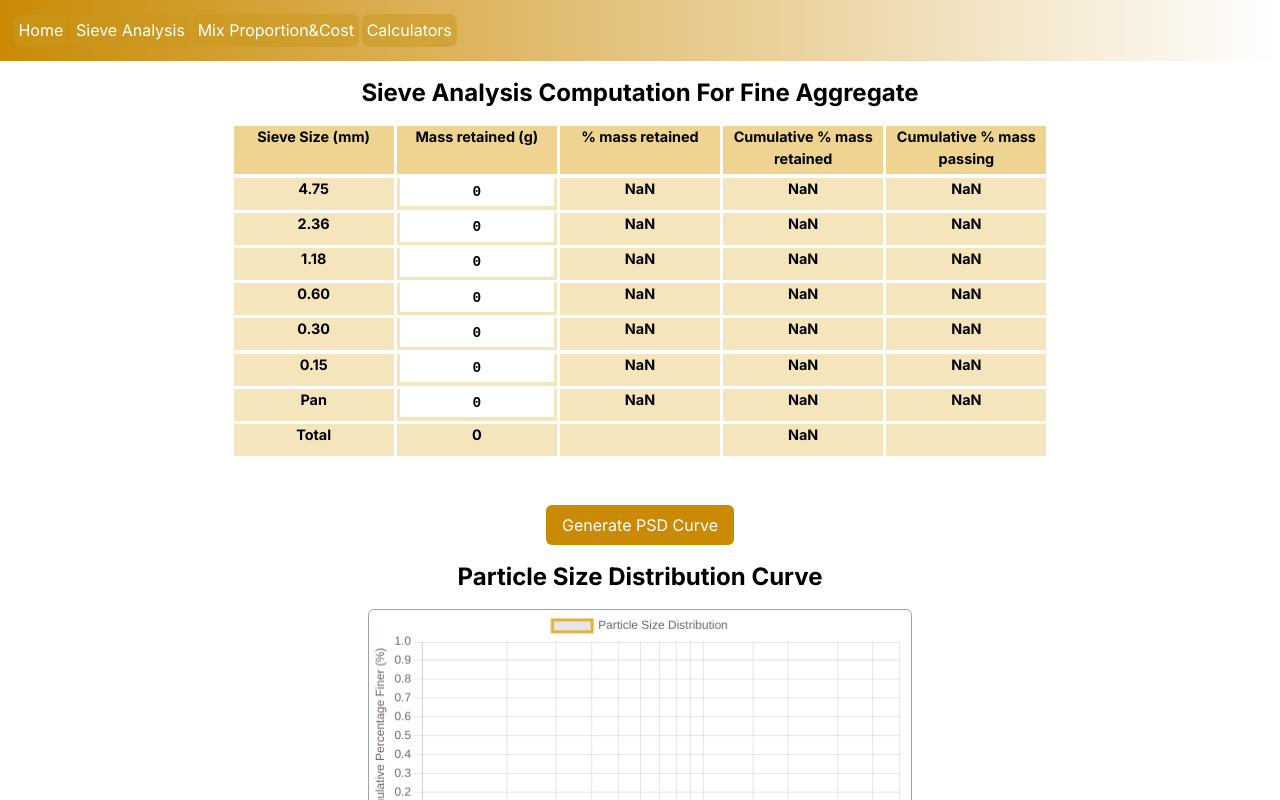
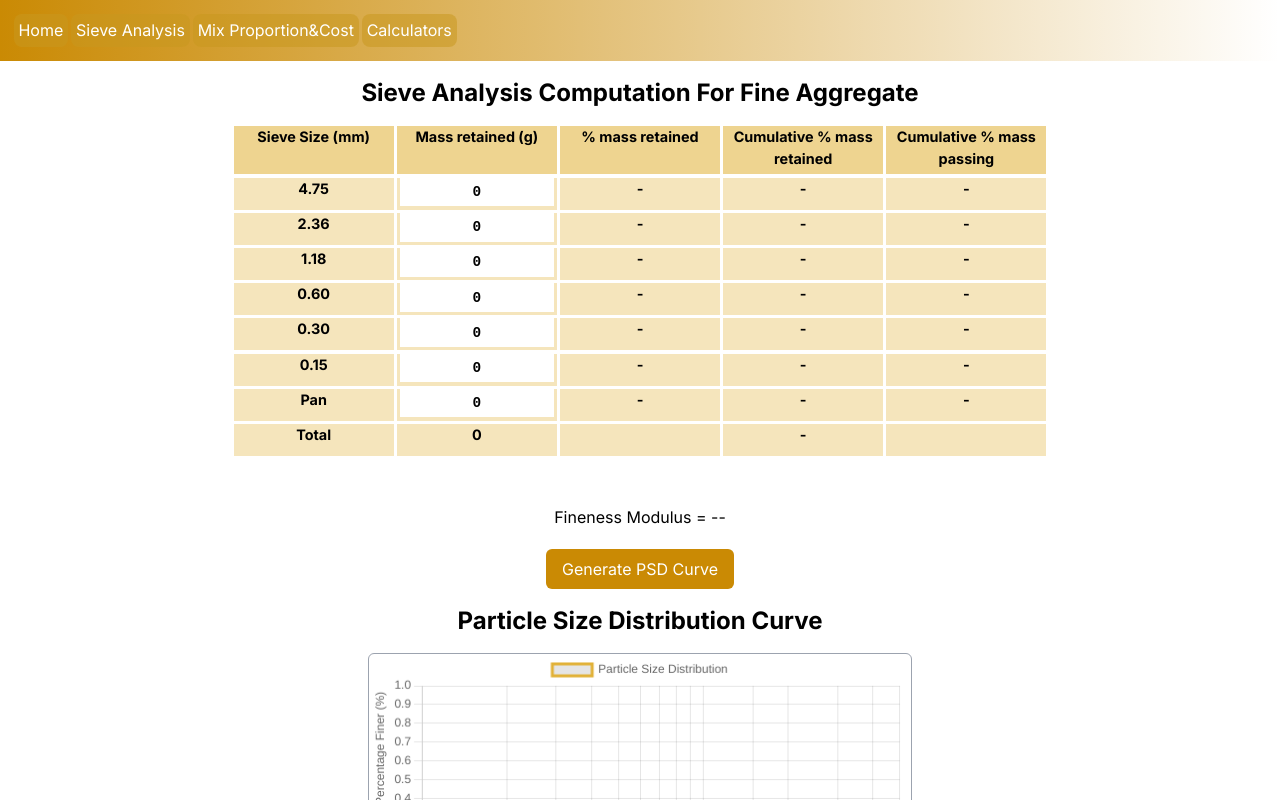
Before and after one commit to IsraelIyke/ug-project, a Next.js app: page /psd-curve in a window 1280 px wide. Shown: the top 800 px of the page. Built offline with nearby package versions, Linux system fonts and the light colour scheme.

Commit message:
finished the structure of home

```diff
--- a/app/component/header.js
+++ b/app/component/header.js
@@ -19,21 +19,16 @@ const Navigation = () => {
         </div>
         {/* Navigation links */}
         <ul className={`md:flex ${showMenu ? "block" : "hidden"} nav-list`}>
-          <li className="md:mr-6">
-            <Link className="text-white" href="./">
-              Home
-            </Link>
-          </li>
-          <li className="md:mr-6">
-            <Link className="text-white" href="./psd-curve">
-              Sieve Analysis
-            </Link>
-          </li>
-          <li className="md:mr-6">
-            <a className="text-white" href="#services">
-              Mix Proportion&Cost
-            </a>
-          </li>
+          <Link className="text-white" href="./">
+            {" "}
+            <li className="md:mr-6">Home</li>{" "}
+          </Link>
+          <Link className="text-white" href="./psd-curve">
+            <li className="md:mr-6">Sieve Analysis</li>
+          </Link>
+          <Link className="text-white" href="./mix-proportion">
+            <li className="md:mr-6">Mix Proportion&Cost</li>{" "}
+          </Link>
           <li className="md:mr-6">
             <a className="text-white" href="#contact">
               Calculators
--- a/app/globals.css
+++ b/app/globals.css
@@ -31,3 +31,8 @@ body {
 .nav-list li:hover {
   background-color: hsla(43, 74%, 55%, 0.87);
 }
+@media screen and (width < 768px) {
+  .card {
+    flex-direction: column;
+  }
+}
--- /dev/null
+++ b/app/mix-proportion/page.js
@@ -0,0 +1,3 @@
+export default function Mix() {
+  return <div></div>;
+}
--- a/app/psd-curve/page.js
+++ b/app/psd-curve/page.js
@@ -8,13 +8,27 @@ import Navigation from "../component/header";
 export default function Home() {
   const chartRef = useRef(null);
 
-  const [mass1, setMass1] = useState(0);
-  const [mass2, setMass2] = useState(0);
-  const [mass3, setMass3] = useState(0);
-  const [mass4, setMass4] = useState(0);
-  const [mass5, setMass5] = useState(0);
-  const [mass6, setMass6] = useState(0);
-  const [mass7, setMass7] = useState(0);
+  const [mass1, setMass1] = useState(() => {
+    return 0;
+  });
+  const [mass2, setMass2] = useState(() => {
+    return 0;
+  });
+  const [mass3, setMass3] = useState(() => {
+    return 0;
+  });
+  const [mass4, setMass4] = useState(() => {
+    return 0;
+  });
+  const [mass5, setMass5] = useState(() => {
+    return 0;
+  });
+  const [mass6, setMass6] = useState(() => {
+    return 0;
+  });
+  const [mass7, setMass7] = useState(() => {
+    return 0;
+  });
 
   const mass =
     parseFloat(mass1) +
@@ -166,7 +180,7 @@ export default function Home() {
           <div className="particle-tile particle-title">Mass retained (g)</div>
           <div className="particle-tile">
             <input
-              placeholder="enter mass retained"
+              placeholder="enter 4.75mm retained"
               name="mass1"
               value={mass1}
               onChange={(e) => setMass1(e.target.value)}
@@ -174,7 +188,7 @@ export default function Home() {
           </div>
           <div className="particle-tile">
             <input
-              placeholder="enter mass retained"
+              placeholder="enter 2.36mm retained"
               name="mass2"
               value={mass2}
               onChange={(e) => setMass2(e.target.value)}
@@ -182,7 +196,7 @@ export default function Home() {
           </div>
           <div className="particle-tile">
             <input
-              placeholder="enter mass retained"
+              placeholder="enter 1.18mm retained"
               name="mass3"
               value={mass3}
               onChange={(e) => setMass3(e.target.value)}
@@ -190,7 +204,7 @@ export default function Home() {
           </div>
           <div className="particle-tile">
             <input
-              placeholder="enter mass retained"
+              placeholder="enter 0.60mm retained"
               name="mass4"
               value={mass4}
               onChange={(e) => setMass4(e.target.value)}
@@ -198,7 +212,7 @@ export default function Home() {
           </div>
           <div className="particle-tile">
             <input
-              placeholder="enter mass retained"
+              placeholder="enter 0.30mm retained"
               name="mass5"
               value={mass5}
               onChange={(e) => setMass5(e.target.value)}
@@ -206,7 +220,7 @@ export default function Home() {
           </div>
           <div className="particle-tile">
             <input
-              placeholder="enter mass retained"
+              placeholder="enter 0.15mm retained"
               name="mass6"
               value={mass6}
               onChange={(e) => setMass6(e.target.value)}
@@ -214,7 +228,7 @@ export default function Home() {
           </div>
           <div className="particle-tile">
             <input
-              placeholder="enter mass retained"
+              placeholder="enter Pan retained"
               name="mass7"
               value={mass7}
               onChange={(e) => setMass7(e.target.value)}
@@ -224,45 +238,92 @@ export default function Home() {
         </div>
         <div className="particle-sub">
           <div className="particle-tile particle-title">% mass retained</div>
-          <div className="particle-tile">{percentRetained1.toFixed(2)}</div>
-          <div className="particle-tile">{percentRetained2.toFixed(2)}</div>
-          <div className="particle-tile">{percentRetained3.toFixed(2)}</div>
-          <div className="particle-tile">{percentRetained4.toFixed(2)}</div>
-          <div className="particle-tile">{percentRetained5.toFixed(2)}</div>
-          <div className="particle-tile">{percentRetained6.toFixed(2)}</div>
-          <div className="particle-tile">{percentRetained7.toFixed(2)}</div>
+          <div className="particle-tile">
+            {percentRetained1 ? percentRetained1.toFixed(2) : "-"}
+          </div>
+          <div className="particle-tile">
+            {percentRetained2 ? percentRetained2.toFixed(2) : "-"}
+          </div>
+          <div className="particle-tile">
+            {percentRetained3 ? percentRetained3.toFixed(2) : "-"}
+          </div>
+          <div className="particle-tile">
+            {percentRetained4 ? percentRetained4.toFixed(2) : "-"}
+          </div>
+          <div className="particle-tile">
+            {percentRetained5 ? percentRetained5.toFixed(2) : "-"}
+          </div>
+          <div className="particle-tile">
+            {percentRetained6 ? percentRetained6.toFixed(2) : "-"}
+          </div>
+          <div className="particle-tile">
+            {percentRetained7 ? percentRetained7.toFixed(2) : "-"}
+          </div>
           <div className="particle-tile"></div>
         </div>
         <div className="particle-sub">
           <div className="particle-tile particle-title">
             Cumulative % mass retained
           </div>
-          <div className="particle-tile">{cRetained1.toFixed(2)}</div>
-          <div className="particle-tile">{cRetained2.toFixed(2)}</div>
-          <div className="particle-tile">{cRetained3.toFixed(2)}</div>
-          <div className="particle-tile">{cRetained4.toFixed(2)}</div>
-          <div className="particle-tile">{cRetained5.toFixed(2)}</div>
-          <div className="particle-tile">{cRetained6.toFixed(2)}</div>
-          <div className="particle-tile">{cRetained7.toFixed(2)}</div>
-          <div className="particle-tile">{cRetained.toFixed(2)}</div>
+          <div className="particle-tile">
+            {cRetained1 ? cRetained1.toFixed(2) : "-"}
+          </div>
+          <div className="particle-tile">
+            {cRetained2 ? cRetained2.toFixed(2) : "-"}
+          </div>
+          <div className="particle-tile">
+            {cRetained3 ? cRetained3.toFixed(2) : "-"}
+          </div>
+          <div className="particle-tile">
+            {cRetained4 ? cRetained4.toFixed(2) : "-"}
+          </div>
+          <div className="particle-tile">
+            {cRetained5 ? cRetained5.toFixed(2) : "-"}
+          </div>
+          <div className="particle-tile">
+            {cRetained6 ? cRetained6.toFixed(2) : "-"}
+          </div>
+          <div className="particle-tile">
+            {cRetained7 ? cRetained7.toFixed(2) : "-"}
+          </div>
+          <div className="particle-tile">
+            {cRetained ? cRetained.toFixed(2) : "-"}
+          </div>
         </div>
         <div className="particle-sub">
           <div className="particle-tile particle-title">
             Cumulative % mass passing
           </div>
-          <div className="particle-tile">{pRetained1.toFixed(2)}</div>
-          <div className="particle-tile">{pRetained2.toFixed(2)}</div>
-          <div className="particle-tile">{pRetained3.toFixed(2)}</div>
-          <div className="particle-tile">{pRetained4.toFixed(2)}</div>
-          <div className="particle-tile">{pRetained5.toFixed(2)}</div>
-          <div className="particle-tile">{pRetained6.toFixed(2)}</div>
-          <div className="particle-tile">{pRetained7.toFixed(2)}</div>
+          <div className="particle-tile">
+            {pRetained1 ? pRetained1.toFixed(2) : "-"}
+          </div>
+          <div className="particle-tile">
+            {pRetained2 ? pRetained2.toFixed(2) : "-"}
+          </div>
+          <div className="particle-tile">
+            {pRetained3 ? pRetained3.toFixed(2) : "-"}
+          </div>
+          <div className="particle-tile">
+            {pRetained4 ? pRetained4.toFixed(2) : "-"}
+          </div>
+          <div className="particle-tile">
+            {pRetained5 ? pRetained5.toFixed(2) : "-"}
+          </div>
+          <div className="particle-tile">
+            {pRetained6 ? pRetained6.toFixed(2) : "-"}
+          </div>
+          <div className="particle-tile">
+            {pRetained7 ? pRetained7.toFixed(2) : "-"}
+          </div>
           <div className="particle-tile"></div>
         </div>
       </div>
 
       <div className="sub">
         <main className="p-4 w-full max-w-xl flex flex-col items-center">
+          <div className="mb-5">
+            Fineness Modulus = {cRetained ? cRetained / 100 : "--"}
+          </div>
           <button
             onClick={updateState}
             className="py-2 px-4 bg-yellow-600 text-white rounded-md mb-4 hover:bg-yellow-700 focus:outline-none focus:ring focus:border-yellow-300"
```
Also changed, not shown: app/page.js (+54 -1 lines).
